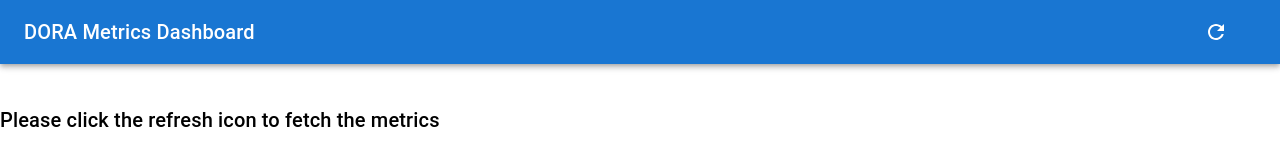
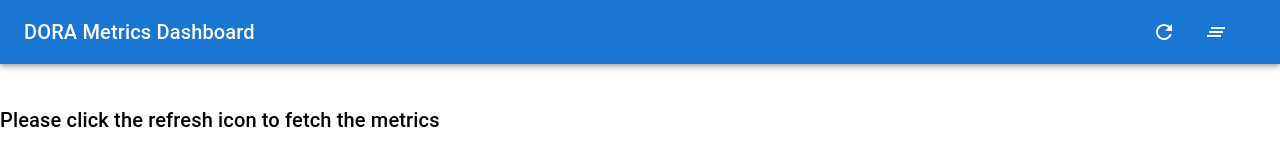
Before and after one commit to eoinkane/uni-honours, a React (Create React App) app in the folder frontend/: page / in a window 1280 px wide. Shown: the top 160 px of the page. Built offline with nearby package versions, Linux system fonts and the light colour scheme; no server answers.

Commit message:
Clear button and handler. To reset the page and clear the data

```diff
--- a/frontend/src/App.tsx
+++ b/frontend/src/App.tsx
@@ -4,6 +4,7 @@ import AppBar from '@mui/material/AppBar';
 import Toolbar from '@mui/material/Toolbar';
 import Typography from '@mui/material/Typography';
 import IconButton from '@mui/material/IconButton';
+import ClearAllIcon from '@mui/icons-material/ClearAll';
 import RefreshIcon from '@mui/icons-material/Refresh';
 import LinearProgress from '@mui/material/LinearProgress';
 
@@ -101,6 +102,11 @@ const App = () => {
     } else if (statuses.includes(-1)) {
       throw new RequestFailureError('network request failed');
     }
+  };
+
+  const clearHandler = () => {
+    setState('startup');
+    setMetricData(null);
   };
 
   const loadHandler = async () => {
@@ -215,6 +221,16 @@ const App = () => {
           >
             <RefreshIcon />
           </IconButton>
+          <IconButton
+            size="large"
+            edge="start"
+            color="inherit"
+            aria-label="menu"
+            sx={{ mr: 2 }}
+            onClick={clearHandler}
+          >
+            <ClearAllIcon />
+          </IconButton>
         </Toolbar>
       </AppBar>
       {renderContent()}
```
